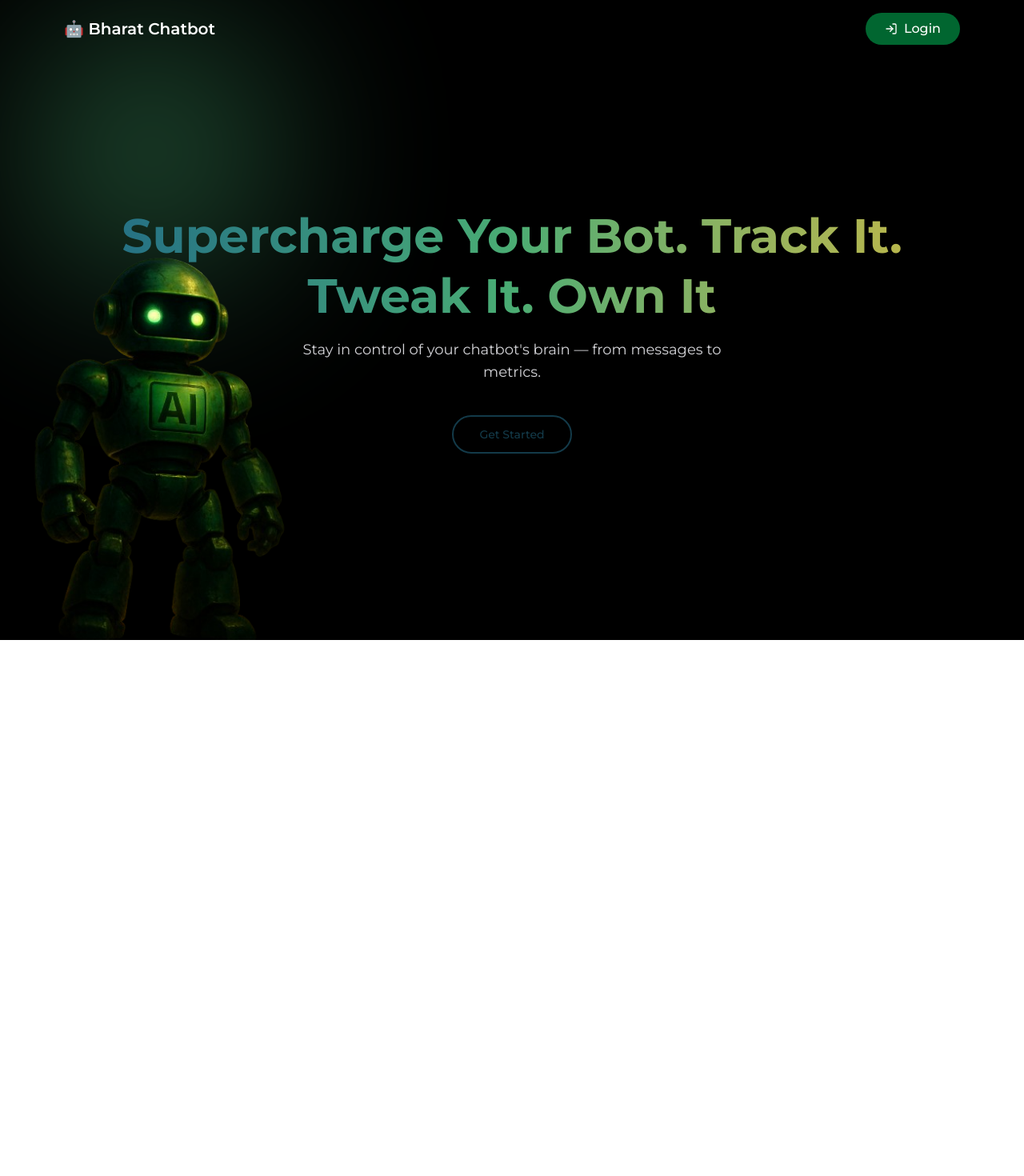
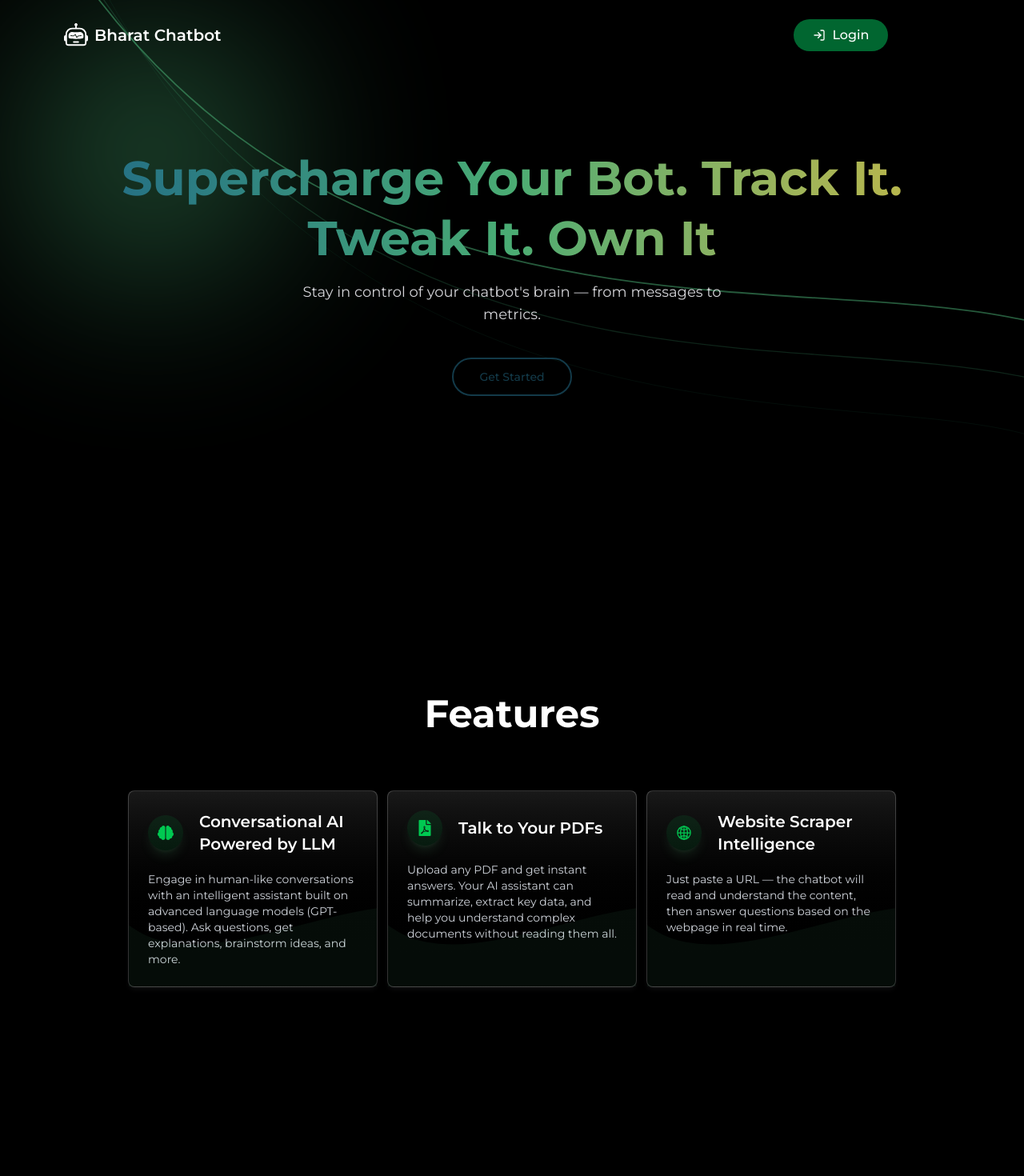
Before and after one commit to Bucksoft/BharatChatbot, a React (Vite) app: page / in a window 1280 px wide. Shown: the top 1470 px of the page at 80% size. Before the commit the page ends 800 px from the top, so only its background shows below. Built offline with nearby package versions, Linux system fonts and the light colour scheme.

Commit message:
Added features and pricing section in homepage

```diff
--- /dev/null
+++ b/src/lib/featureCards.jsx
@@ -0,0 +1,26 @@
+import { FaBrain, FaFilePdf } from "react-icons/fa";
+import { IoGlobeOutline } from "react-icons/io5";
+
+export const featureCards = [
+  {
+    id: 1,
+    title: "Conversational AI Powered by LLM",
+    description:
+      "Engage in human-like conversations with an intelligent assistant built on advanced language models (GPT-based). Ask questions, get explanations, brainstorm ideas, and more.",
+    icon: <FaBrain size={20}/>,
+  },
+  {
+    id: 2,
+    title: "Talk to Your PDFs",
+    description:
+      "Upload any PDF and get instant answers. Your AI assistant can summarize, extract key data, and help you understand complex documents without reading them all.",
+    icon: <FaFilePdf size={20}/>,
+  },
+  {
+    id: 3,
+    title: "Website Scraper Intelligence",
+    description:
+      "Just paste a URL — the chatbot will read and understand the content, then answer questions based on the webpage in real time.",
+    icon: <IoGlobeOutline size={20}/>,
+  },
+];
--- a/src/pages/HomePage.jsx
+++ b/src/pages/HomePage.jsx
@@ -1,27 +1,85 @@
 import { Link } from "react-router-dom";
 import { useAuthStore } from "../store/userStore";
 import { LuLogIn } from "react-icons/lu";
-import botImg from "../assets/bot.png";
+import { BsFillPatchPlusFill, BsRobot } from "react-icons/bs";
+import { featureCards } from "../lib/featureCards";
+import { useEffect, useState } from "react";
+import PricingPage from "./PricingPage";
+import { TbReceiptRupee } from "react-icons/tb";
+import { RiFireFill } from "react-icons/ri";
+import { GoCheckCircleFill } from "react-icons/go";
 
 const HomePage = () => {
   const { user } = useAuthStore();
+  const [isScrolled, setIsScrolled] = useState(false);
+  const { allPlans, darkMode } = useAuthStore();
+
+  useEffect(() => {
+    const handleScroll = () => {
+      setIsScrolled(window.scrollY > 10); // adjust threshold as needed
+    };
+
+    window.addEventListener("scroll", handleScroll);
+    return () => window.removeEventListener("scroll", handleScroll);
+  }, []);
+
   return (
-    <main className="bg-black min-h-screen relative overflow-hidden">
+    <main>
+      <section className="bg-black min-h-screen relative overflow-hidden">
+        <svg
+          width="100%"
+          height="100%"
+          viewBox="0 0 1440 320"
+          xmlns="http://www.w3.org/2000/svg"
+          className=" top-0 left-0 z-0 fixed"
+        >
+          <path
+            d="M0,-520 C360,240 1080,80 1440,160"
+            stroke="#60e096"
+            strokeWidth="2"
+            fill="none"
+            opacity="0.4"
+          />
+          <path
+            d="M0,-550 C400,320 1040,160 1440,240"
+            stroke="#45b67e"
+            strokeWidth="1.5"
+            fill="none"
+            opacity="0.2"
+          />
+          <path
+            d="M0,-670 C300,400 1140,240 1440,320"
+            stroke="#2f9e6f"
+            strokeWidth="1"
+            fill="none"
+            opacity="0.1"
+          />
+        </svg>
+
         {/* Blurry background blob */}
-      <div className="absolute top-10 left-10 w-[200px] sm:w-[300px] h-[200px] sm:h-[300px] bg-[#60e096] opacity-40 rounded-full blur-[120px] z-0" />
+        <div className="fixed top-10 left-10 w-[200px] sm:w-[300px] h-[200px] sm:h-[300px] bg-[#60e096] opacity-40 rounded-full blur-[120px] z-0" />
 
         {/* Bot image behind heading */}
-      <img
+        {/* <img
           src={botImg}
           alt="Chatbot"
           className="absolute left-0 -bottom-10 z-0 w-[250px] sm:w-[350px] md:w-[400px]"
-      />
+        /> */}
 
-      <section className="w-[90%] max-w-[1200px] mx-auto relative z-10">
+        <div className="w-[90%] max-w-[1200px] mx-auto relative z-10">
           {/* Navbar */}
-        <nav className="p-4 flex flex-row sm:flex-row  items-center justify-between gap-3">
-          <Link to="/" className="md:text-xl text-xs font-semibold text-white">
-            🤖 Bharat Chatbot
+          <nav
+            className={`p-4 ${
+              isScrolled &&
+              "bg-white/20 backdrop-blur-3xl rounded-full border border-white/30"
+            } md:fixed transition-all ease-in-out duration-150 mt-2 flex flex-row sm:flex-row md:w-[83%] w-full z-10 items-center justify-between gap-3`}
+          >
+            <Link
+              to="/"
+              className="md:text-xl text-xs flex items-center gap-2 font-semibold text-white"
+            >
+              <BsRobot size={30} />{" "}
+              <span className="hidden md:block">Bharat Chatbot</span>
             </Link>
 
             <div className="flex items-center gap-3">
@@ -48,18 +106,31 @@ const HomePage = () => {
           </nav>
 
           {/* Hero Section */}
-        <section className="min-h-[85vh] flex items-center flex-col justify-center p-4 text-center font-bold relative z-10">
+          <section className="min-h-[85vh] flex items-center flex-col justify-center p-4 text-center font-bold relative -z-10">
             <h1 className="text-3xl sm:text-4xl md:text-5xl lg:text-6xl text-transparent bg-clip-text bg-gradient-to-r from-[#226985] via-[#4aac73] to-[#c4b744] leading-tight">
               Supercharge Your Bot. Track It. Tweak It. Own It
             </h1>
 
             <p className="text-sm sm:text-base md:text-lg mt-4 font-normal text-zinc-300 max-w-xl">
-            Stay in control of your chatbot's brain — from messages to metrics.
+              Stay in control of your chatbot's brain — from messages to
+              metrics.
             </p>
 
             {user ? (
               <Link to="/dashboard/pricing">
-              <button className="text-sm mt-8 px-8 sm:px-12 py-3 rounded-[2rem] bg-green-800 text-white font-semibold border border-green-100 cursor-pointer">
+                <button className="text-sm mt-8 px-8 sm:px-12 py-3 rounded-[2rem] bg-green-800 text-white font-semibold border border-green-100 cursor-pointer hover:bg-green-500 transition-all relative ease-in-out duration-300 overflow-hidden hover:text-black">
+                  <svg
+                    className="absolute top-0  left-0  md:block z-10 w-full h-full"
+                    viewBox="0 0 1040 280"
+                    xmlns="http://www.w3.org/2000/svg"
+                    preserveAspectRatio="none"
+                  >
+                    <path
+                      fill="#60e096"
+                      fillOpacity="0.4"
+                      d="M0,192 C360,288 1080,96 1440,192 L1440,320 L0,320 Z"
+                    />
+                  </svg>
                   Get Started
                 </button>
               </Link>
@@ -71,6 +142,122 @@ const HomePage = () => {
               </Link>
             )}
           </section>
+        </div>
+      </section>
+
+      {/* Features section and Our pricing section*/}
+      <section className="min-h-screen md:h-screen  w-full text-white  flex flex-col bg-black items-center py-12 z-10">
+        <h1 className="font-bold md:text-5xl text-3xl mt-5 mb-10">Features</h1>
+
+        {/* features */}
+        <div className="flex w-3/4 md:flex-row flex-col items-center gap-3 mt-8">
+          {featureCards?.map((feature) => (
+            <div
+              key={feature?.id}
+              className="p-6 bg-gradient-to-b from-white/10 to-black backdrop-blur-2xl shadow-zinc-800/30 border border-white/20 z-10 rounded-lg md:w-1/3 shadow-md h-full flex flex-col justify-start"
+            >
+              <svg
+                className="absolute top-0 left-0  md:block z-10 w-full h-full"
+                viewBox="0 0 1040 280"
+                xmlns="http://www.w3.org/2000/svg"
+                preserveAspectRatio="none"
+              >
+                <path
+                  fill="#60e096"
+                  fillOpacity="0.05"
+                  d="M0,192 C360,288 1080,96 1440,192 L1440,320 L0,320 Z"
+                />
+              </svg>
+              <div className="flex items-center gap-5 mb-5  ">
+                <p className="p-3  shadow-lg shadow-green-300/10 bg-green-500/10 rounded-full text-green-500">
+                  {feature?.icon}
+                </p>
+                <h3 className="md:text-xl font-semibold ">{feature?.title}</h3>
+              </div>
+              <p className="md:text-sm text-xs text-gray-300 ">
+                {feature?.description}
+              </p>
+            </div>
+          ))}
+        </div>
+      </section>
+
+      {/* Pricing section */}
+
+      <section className="min-h-screen md:h-screen  w-full text-white  flex flex-col bg-black items-center z-10">
+        <h1 className="font-bold md:text-5xl text-3xl mt-44 mb-10">Pricing</h1>
+
+        <div className="grid grid-cols-1 sm:grid-cols-2 md:grid-cols-3 px-2 md:w-3/4 mx-auto gap-3">
+          {allPlans?.map((plan) => (
+            <div
+              className={`border relative  ${
+                darkMode && "bg-white/10"
+              } bg-white backdrop-blur-3xl  ${
+                darkMode && "border-zinc-700"
+              } border-zinc-300 rounded-4xl p-4 px-5 ${
+                plan?.name.toLowerCase() === "pro" &&
+                "border-t-5 border-t-[#57C785]"
+              }`}
+            >
+              {/* Logo */}
+              <span>
+                {plan?.name.toLowerCase() === "free" ? (
+                  <TbReceiptRupee size={20} color="#57C785" />
+                ) : plan?.name.toLowerCase() === "pro" ? (
+                  <RiFireFill size={20} color="#57C785" />
+                ) : (
+                  <BsFillPatchPlusFill size={20} color="#57C785" />
+                )}
+              </span>
+
+              {/* popular tag */}
+              {plan?.name.toLowerCase() === "pro" && (
+                <p className="absolute bg-[rgb(87,199,133)] right-5 top-3 text-white rounded-4xl p-1 px-2 text-[10px]">
+                  Popular
+                </p>
+              )}
+
+              <div className="mt-1">
+                <h2 className="font-semibold ">{plan?.name}</h2>
+                <p className="text-xs text-zinc-400 ">
+                  {plan?.name.toLowerCase() === "free"
+                    ? "For learning"
+                    : plan?.name.toLowerCase() === "pro"
+                    ? "As your business scales"
+                    : "For more complex business"}
+                </p>
+              </div>
+
+              {/* plan pricing */}
+              <div className="flex items-center justify-center p-5">
+                <h1 className="text-4xl font-semibold">${plan?.price}</h1>
+                <p>/month</p>
+              </div>
+
+              {/* select plan button */}
+              <Link to={`/dashboard/${plan?._id}`}>
+                <button className="bg-[#4cb176] hover:bg-[#57C785] cursor-pointer transition-all ease-in-out duration-150 py-2 text-white w-full rounded-4xl">
+                  Get {plan?.name}
+                </button>
+              </Link>
+
+              {/* features  */}
+              <div className="mt-8">
+                <p className="text-xs font-semibold mt-5">Free features</p>
+                {plan?.features?.map((feature, idx) => (
+                  <div
+                    key={idx}
+                    className="w-3/4 p-1 py-2 flex text-nowrap gap-2 items-center text-xs"
+                  >
+                    <GoCheckCircleFill size={12} className="text-[#57C785]" />{" "}
+                    {feature?.maxUnitsAllowed}{" "}
+                    {feature?.name.split("_").join(" ")}
+                  </div>
+                ))}
+              </div>
+            </div>
+          ))}
+        </div>
       </section>
     </main>
   );
--- a/src/pages/PricingPage.jsx
+++ b/src/pages/PricingPage.jsx
@@ -11,7 +11,7 @@ import { Link } from "react-router-dom";
 
 const PricingPage = () => {
   const [plans, setPlans] = useState([]);
-  const { darkMode } = useAuthStore();
+  const { darkMode, setAllPlans } = useAuthStore();
 
   useEffect(() => {
     async function fetchAllPlans() {
@@ -19,8 +19,8 @@ const PricingPage = () => {
         const res = await axiosInstance.get("plan/all", {
           withCredentials: true,
         });
-        console.log("PLANS ", res);
         setPlans(res.data);
+        setAllPlans(res.data);
       } catch (error) {
         console.log("Error in fetching plan details", error);
       }
@@ -54,7 +54,7 @@ const PricingPage = () => {
         </p>
       </div>
 
-      <section className="grid  grid-cols-1 sm:grid-cols-2 md:grid-cols-3 px-2 md:w-3/4 mx-auto gap-3">
+      <section className="grid grid-cols-1 sm:grid-cols-2 md:grid-cols-3 px-2 md:w-3/4 mx-auto gap-3">
         {plans?.map((plan) => (
           <div
             className={`border relative  ${
--- a/src/store/userStore.js
+++ b/src/store/userStore.js
@@ -10,6 +10,7 @@ export const useAuthStore = create(
       activePlan: null,
       allUrls: [],
       darkMode: false,
+      allPlans: [],
 
       setIsLoggedIn: () => set(() => ({ isLoggedIn: true })),
 
@@ -26,6 +27,7 @@ export const useAuthStore = create(
       setUser: (user) => set({ user }),
       setActivePlan: (activePlan) => set({ activePlan }),
       setAllUrls: (urls) => set({ allUrls: urls }),
+      setAllPlans: (plans) => set({ allPlans: plans }),
       addUrl: (url) => set((state) => ({ allUrls: [...state.allUrls, url] })),
       setDarkMode: () => set((state) => ({ darkMode: !state.darkMode })),
     }),
```
Also changed, not shown: src/components/UploadedFiles.jsx (+6 -2 lines), src/layout/DashboardLayout.jsx (+13 -7 lines), src/pages/PaymentPage.jsx (+51 -13 lines), src/pages/UploadURLPage.jsx (+11 -3 lines). Lines whose indentation alone changed are shown as unchanged.
